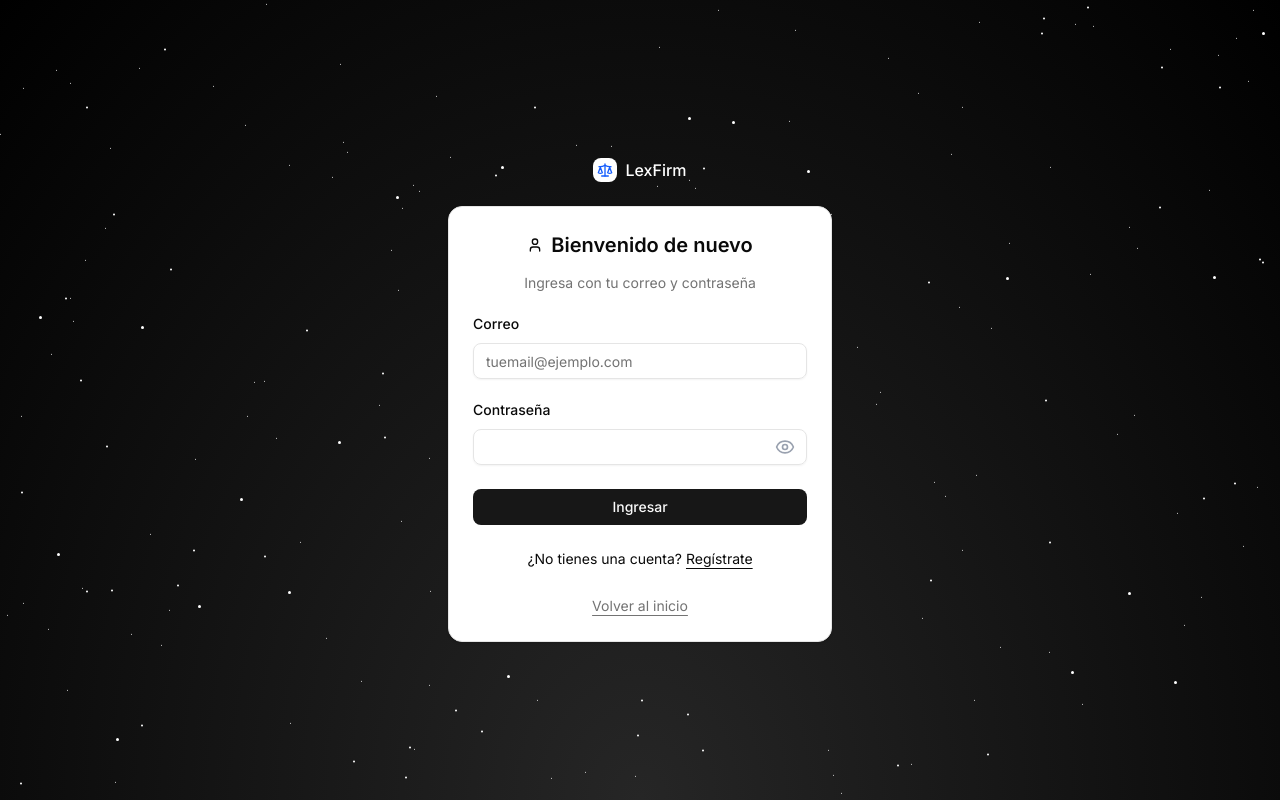
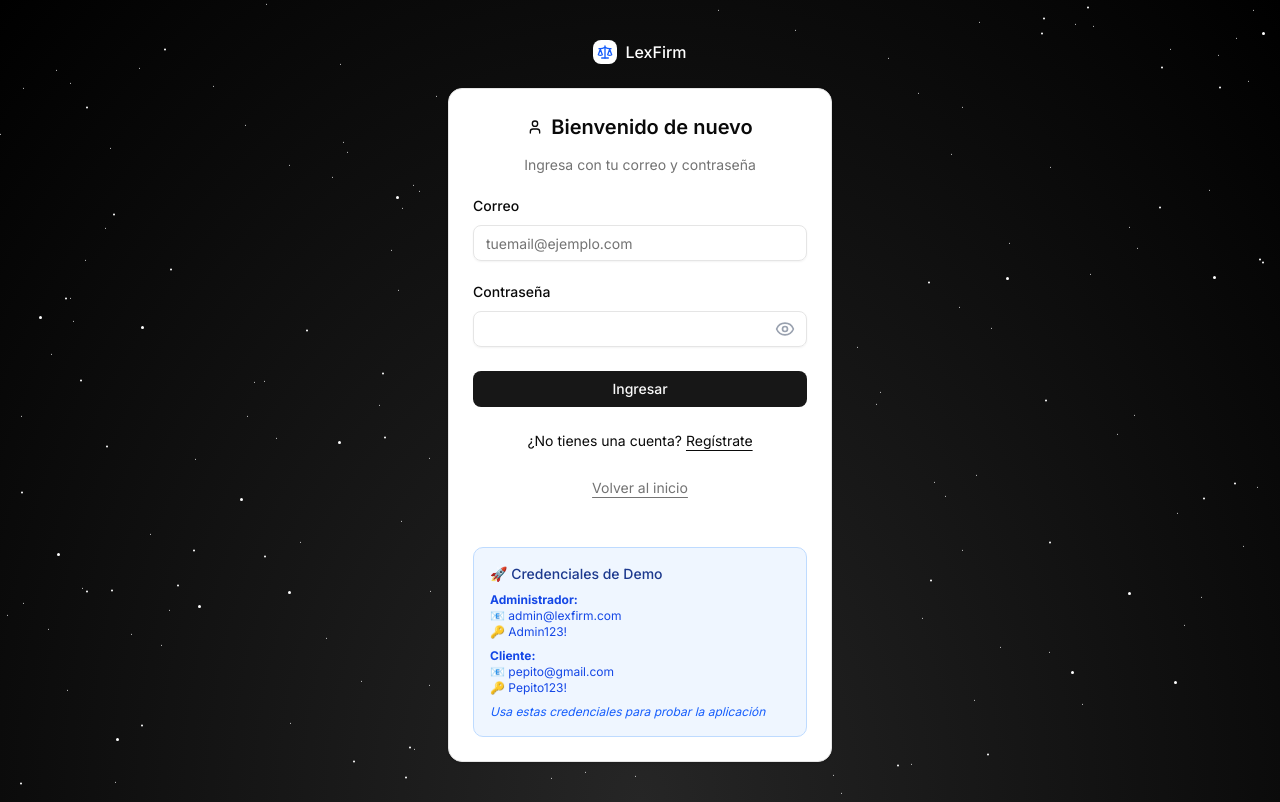
Before and after one commit to EduardoVal3/bufete-app, a Next.js app: page /auth/login in a window 1280 px wide. Built offline with nearby package versions, Linux system fonts and the light colour scheme; no server answers.

Commit message:
Add demo credentials help text to UnifiedLoginForm component

```diff
--- a/components/forms/form-login-unified.tsx
+++ b/components/forms/form-login-unified.tsx
@@ -187,6 +187,28 @@ export function UnifiedLoginForm({
                   Volver al inicio
                 </Link>
               </div>
+
+              {/* Texto de ayuda para demo */}
+              <div className="mt-6 p-4 bg-blue-50 border border-blue-200 rounded-lg">
+                <h4 className="text-sm font-medium text-blue-900 mb-2">
+                  🚀 Credenciales de Demo
+                </h4>
+                <div className="text-xs text-blue-700 space-y-2">
+                  <div>
+                    <strong>Administrador:</strong><br/>
+                    📧 admin@lexfirm.com<br/>
+                    🔑 Admin123!
+                  </div>
+                  <div>
+                    <strong>Cliente:</strong><br/>
+                    📧 pepito@gmail.com<br/>
+                    🔑 Pepito123!
+                  </div>
+                </div>
+                <p className="text-xs text-blue-600 mt-2 italic">
+                  Usa estas credenciales para probar la aplicación
+                </p>
+              </div>
             </div>
           </form>
         </CardContent>
```
